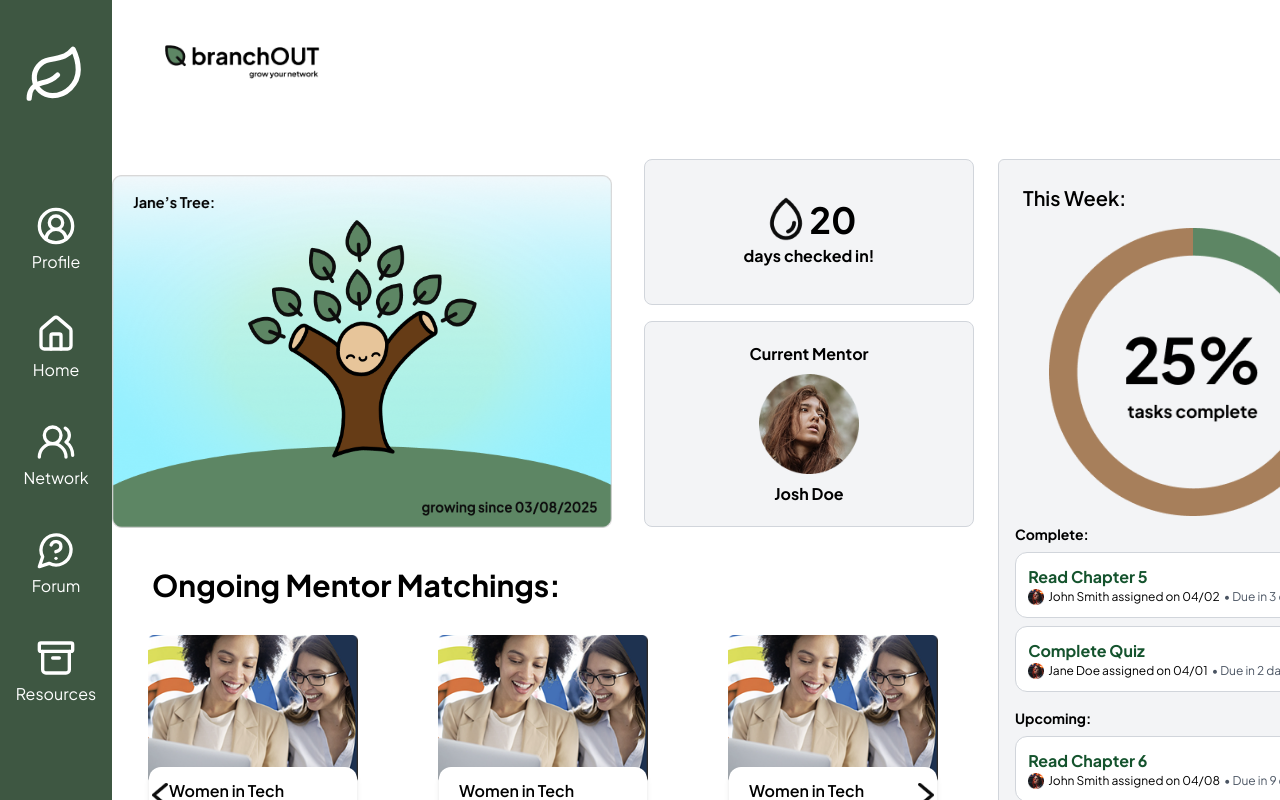
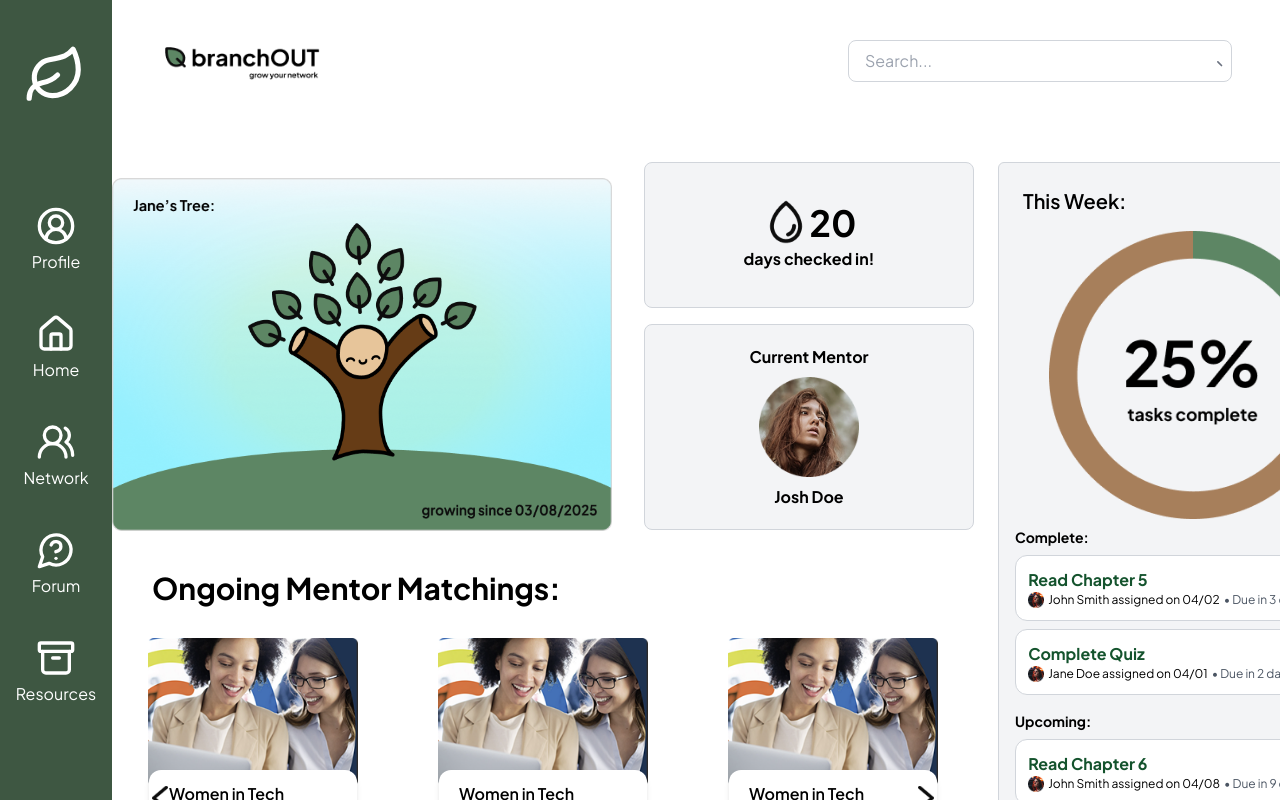
Before and after one commit to heartybp/BranchOut, a React (Vite) app in the folder client/: page /home in a window 1280 px wide. Built offline with nearby package versions, Linux system fonts and the light colour scheme.

Commit message:
added a search bar in the top right corner

```diff
--- a/client/src/components/Header.jsx
+++ b/client/src/components/Header.jsx
@@ -3,8 +3,37 @@ import brandName from "../assets/brand-name.png";
 
 const Header = () => {
   return (
-    <div className="pl-12 bg-white mt-10 mb-20 w-full">
-      <img src={brandName} alt="" width={160} />
+    // <div className="pl-12 bg-white mt-10 mb-20 w-full">
+    //   <img src={brandName} alt="" width={160} />
+    // </div>
+    <div className="pl-12 bg-white mt-10 mb-20 w-full flex justify-between items-center">
+      {/* Brand Name */}
+      <img src={brandName} alt="Brand Name" width={160} />
+
+      {/* Search Bar */}
+      <div className="relative mr-12">
+        <input
+          type="text"
+          placeholder="Search..."
+          className="border border-gray-300 rounded-lg py-2 px-4 w-96 focus:outline-none focus:ring-2 focus:ring-blue-500"
+        />
+        <button className="absolute right-2 top-2 text-gray-500">
+          <svg
+            xmlns="http://www.w3.org/2000/svg"
+            fill="none"
+            viewBox="0 0 24 24"
+            strokeWidth="2"
+            stroke="currentColor"
+            className="w-5 h-5"
+          >
+            <path
+              strokeLinecap="round"
+              strokeLinejoin="round"
+              d="M21 21l-4.35-4.35m0 0A7.5 7.5 0 1116.65 16.65z"
+            />
+          </svg>
+        </button>
+      </div>
     </div>
   );
 };
```
